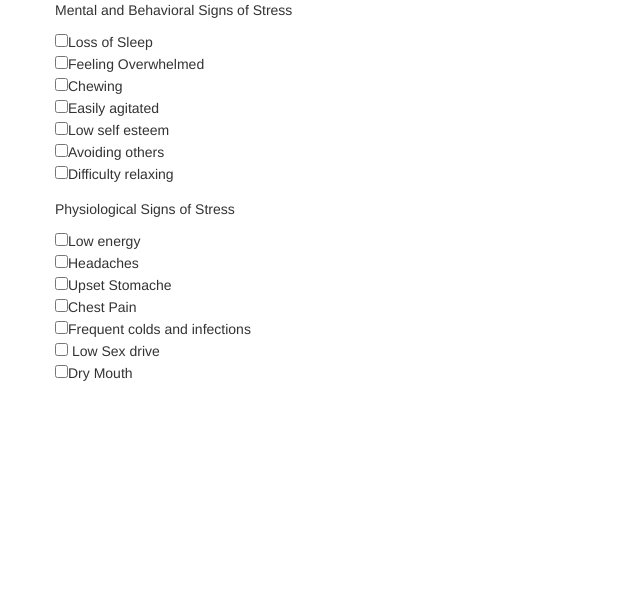
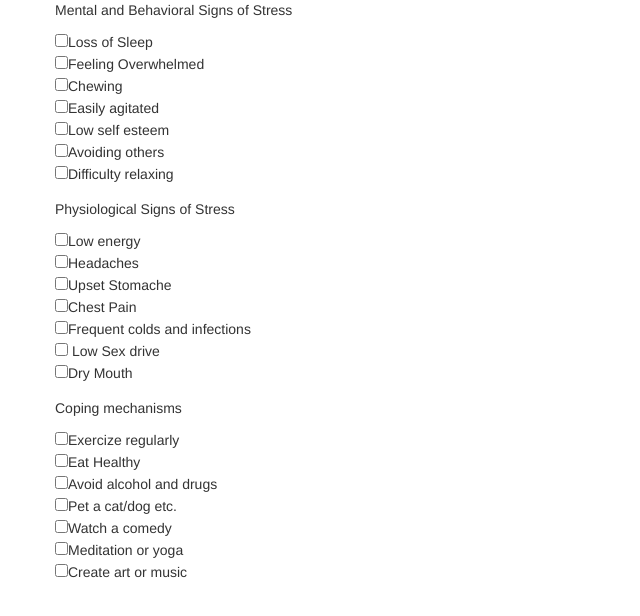
Before and after one commit to OkilyDokily/stress-test, a plain HTML site: page index.html in a window 1280 px wide. Shown: the whole page, without its empty margins (0-640 px from the left). Drawn offline with Linux system fonts and the light colour scheme.

Commit message:
create the coping questions

```diff
--- a/index.html
+++ b/index.html
@@ -32,6 +32,16 @@
           <input type="checkbox" name="physical" value="drymouth">Dry Mouth<br>
         </div>
       </form>
+      <div class="form-group">
+        <p>Coping mechanisms</p>
+        <input type="checkbox" name="coping" value="exercize">Exercize regularly<br>
+        <input type="checkbox" name="coping" value="eathealthy">Eat Healthy<br>
+        <input type="checkbox" name="coping" value="avoiddrugs">Avoid alcohol and drugs<br>
+        <input type="checkbox" name="coping" value="petpets">Pet a cat/dog etc.<br>
+        <input type="checkbox" name="coping" value="watchcomedy">Watch a comedy<br>
+        <input type="checkbox" name="coping" value="meditate">Meditation or yoga<br>
+        <input type="checkbox" name="coping" value="art">Create art or music<br>
+      </div>
     </div>
   </div>
 </body>
```
